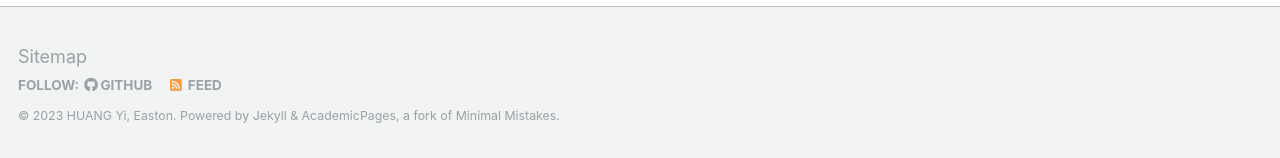
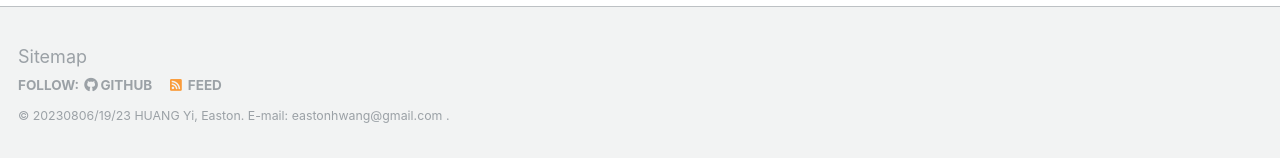
Before and after one commit to easton-hy/easton-hy.github.io, a Jekyll site: the page built from _pages/about.md, in a window 1280 px wide and 900 px high, scrolled down 2434 px. Shown: the part 739-897 px from the top of the window. Built offline with Jekyll 4.4.1, drawn with Linux system fonts in a browser that asks for light colours; some web fonts are replaced.

Commit message:
Update footer.html

```diff
--- a/_includes/footer.html
+++ b/_includes/footer.html
@@ -21,4 +21,4 @@
   </ul>
 </div>
 
-<div class="page__footer-copyright">&copy; {{ site.time | date: '%Y' }} {{ site.name | default: site.title }}. {{ site.data.ui-text[site.locale].powered_by | default: "Powered by" }} <a href="http://jekyllrb.com" rel="nofollow">Jekyll</a> &amp; <a href="https://github.com/academicpages/academicpages.github.io">AcademicPages</a>, a fork of <a href="https://mademistakes.com/work/minimal-mistakes-jekyll-theme/" rel="nofollow">Minimal Mistakes</a>.</div>
+<div class="page__footer-copyright">&copy; {{ site.time | date: '%Y%M%D' }} {{ site.name | default: site.title }}. E-mail: eastonhwang@gmail.com .</div>
```
